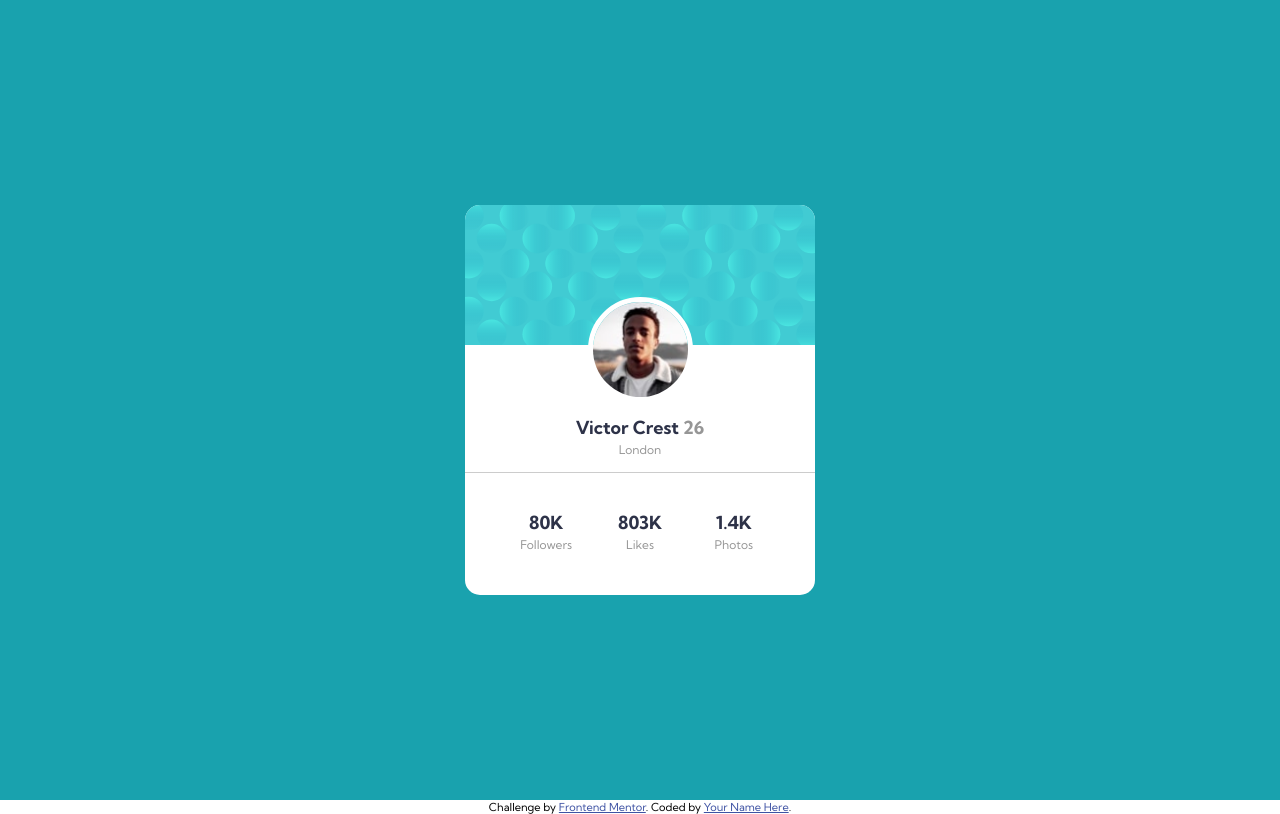
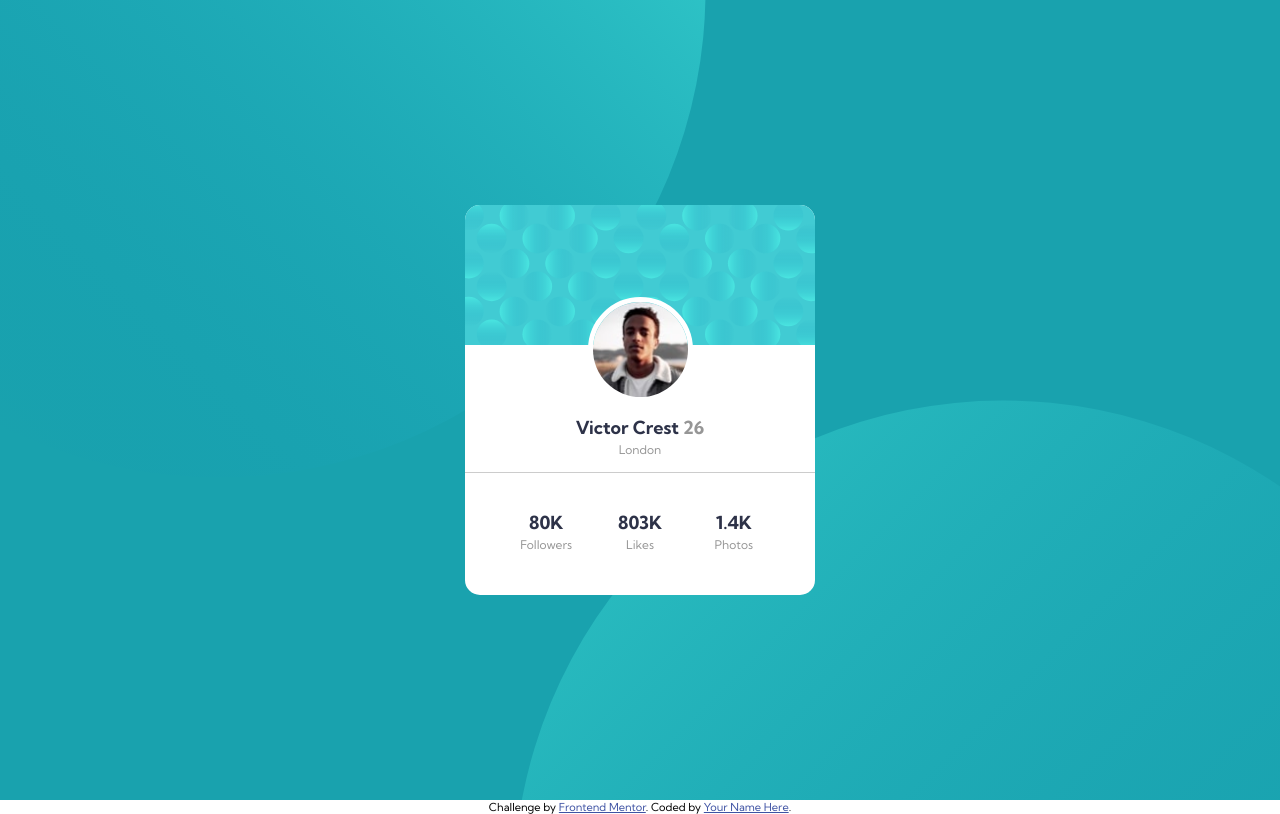
Before and after one commit to GMarcell/profile-card-component-main, a plain HTML site: page index.html in a window 1280 px wide. Drawn offline with Linux system fonts and the light colour scheme.

Commit message:
Update Background

```diff
--- a/style.css
+++ b/style.css
@@ -7,16 +7,15 @@
 }
 
 main {
-    background-image: url("./images/bg-pattern-top.svg"), url("./images/bg-pattern-bottom.svg");
+    background: hsl(185, 75%, 39%);
+    background-image: url("images/bg-pattern-top.svg"), url("images/bg-pattern-bottom.svg");
     background-position: -90% -500px, 170% 400px;
     background-repeat: no-repeat;
-    background: hsl(185, 75%, 39%);
     min-height: 100vh;
     width: 100%;
     display: flex;
     align-items: center;
     justify-content: center;
-    background-image: url('images\bg-pattern-bottom.svg');
 }
 
 .container {
```
